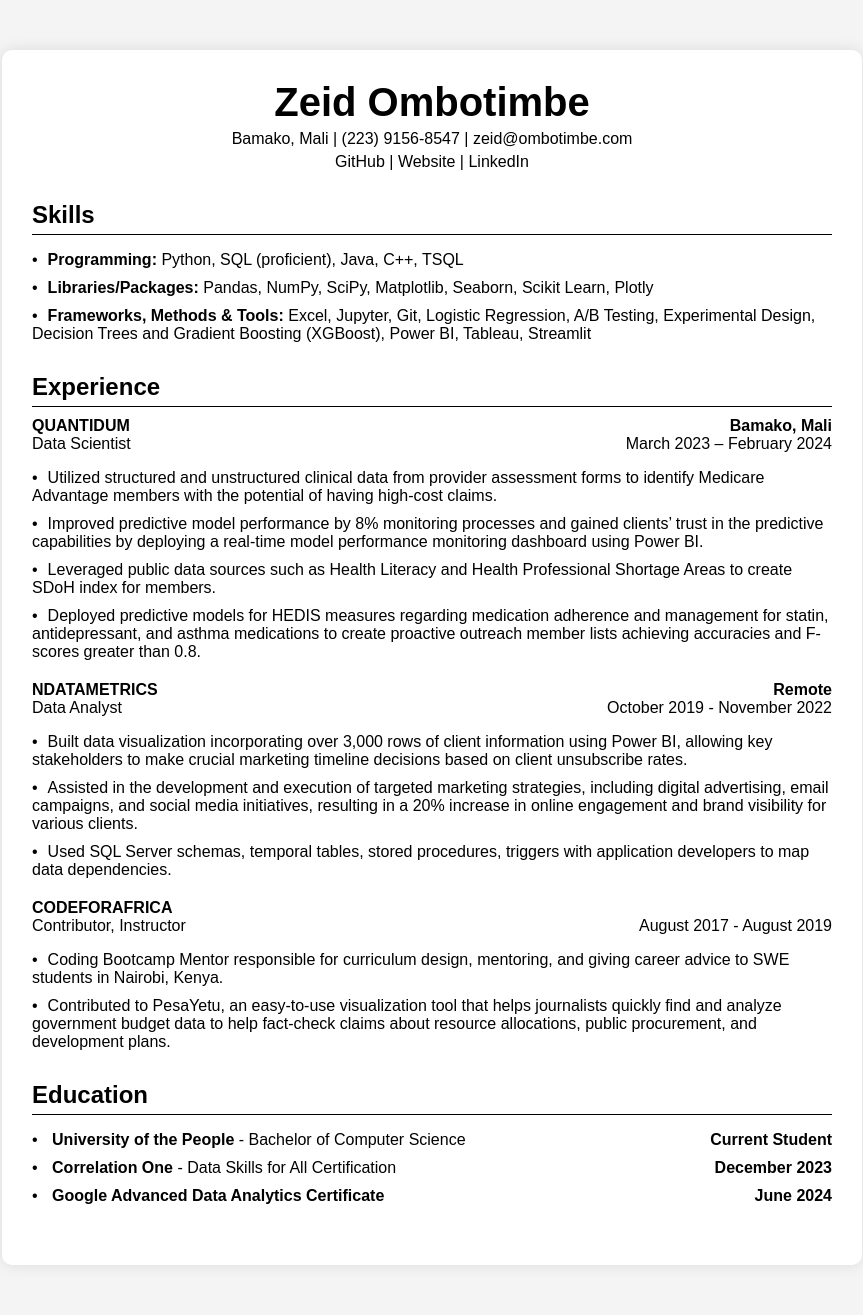
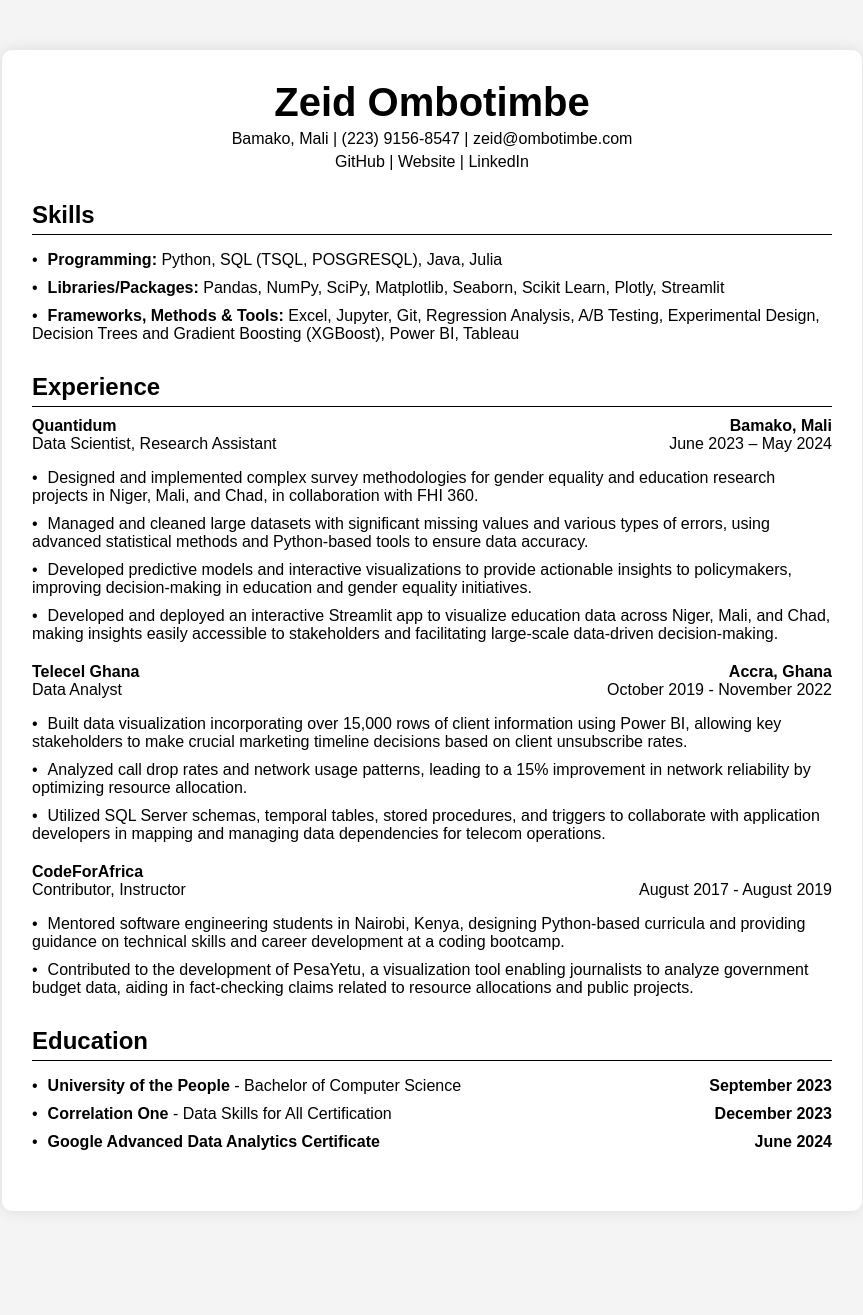
Before and after one commit to obtbe/zeidombo.github.io, a Jekyll site: the page resume.html, which Jekyll copies as it is, in a window 1280 px wide. Shown: the whole page, without its empty margins (208-1071 px from the left). Built offline with Jekyll 4.4.1, drawn with Linux system fonts in a browser that asks for light colours; after the commit the page ends 1261 px from its top, so only the background shows below that.

Commit message:
updated resume

```diff
--- a/resume.html
+++ b/resume.html
@@ -102,9 +102,9 @@
         <div class="section">
             <h2>Skills</h2>
             <ul>
-                <li><span>Programming:</span> Python, SQL (proficient), Java, C++, TSQL</li>
-                <li><span>Libraries/Packages:</span> Pandas, NumPy, SciPy, Matplotlib, Seaborn, Scikit Learn, Plotly</li>
-                <li><span>Frameworks, Methods & Tools:</span> Excel, Jupyter, Git, Logistic Regression, A/B Testing, Experimental Design, Decision Trees and Gradient Boosting (XGBoost), Power BI, Tableau, Streamlit</li>
+                <li><span>Programming:</span> Python, SQL (TSQL, POSGRESQL), Java, Julia</li>
+                <li><span>Libraries/Packages:</span> Pandas, NumPy, SciPy, Matplotlib, Seaborn, Scikit Learn, Plotly, Streamlit</li>
+                <li><span>Frameworks, Methods & Tools:</span> Excel, Jupyter, Git, Regression Analysis, A/B Testing, Experimental Design, Decision Trees and Gradient Boosting (XGBoost), Power BI, Tableau</li>
             </ul>
         </div>
 
@@ -112,46 +112,48 @@
             <h2>Experience</h2>
             <div class="job-entry">
                 <div class="clearfix">
-                    <span class="company">QUANTIDUM</span>
+                    <span class="company">Quantidum</span>
                     <span class="location">Bamako, Mali</span>
                 </div>
                 <div class="clearfix">
-                    <span class="job-title">Data Scientist</span>
-                    <span class="date">March 2023 – February 2024</span>
+                    <span class="job-title">Data Scientist, Research Assistant</span>
+                    <span class="date">June 2023 – May 2024</span>
                 </div>
                 <ul>
-                    <li>Utilized structured and unstructured clinical data from provider assessment forms to identify Medicare Advantage members with the potential of having high-cost claims.</li>
-                    <li>Improved predictive model performance by 8% monitoring processes and gained clients’ trust in the predictive capabilities by deploying a real-time model performance monitoring dashboard using Power BI.</li>
-                    <li>Leveraged public data sources such as Health Literacy and Health Professional Shortage Areas to create SDoH index for members.</li>
-                    <li>Deployed predictive models for HEDIS measures regarding medication adherence and management for statin, antidepressant, and asthma medications to create proactive outreach member lists achieving accuracies and F-scores greater than 0.8.</li>
+                    <li>Designed and implemented complex survey methodologies for gender equality and education research projects in Niger, Mali, and Chad, in collaboration with FHI 360.</li>
+                    <li>Managed and cleaned large datasets with significant missing values and various types of errors, using advanced statistical methods and Python-based tools to ensure data accuracy.</li>
+                    <li>Developed predictive models and interactive visualizations to provide actionable insights to policymakers, improving decision-making in education and gender equality initiatives.</li>
+                    <li>Developed and deployed an interactive Streamlit app to visualize education data across Niger, Mali, and Chad, making insights easily accessible to stakeholders and facilitating large-scale data-driven decision-making.</li>
                 </ul>
             </div>
+
             <div class="job-entry">
                 <div class="clearfix">
-                    <span class="company">NDATAMETRICS</span>
-                    <span class="location">Remote</span>
+                    <span class="company">Telecel Ghana</span>
+                    <span class="location">Accra, Ghana</span>
                 </div>
                 <div class="clearfix">
                     <span class="job-title">Data Analyst</span>
                     <span class="date">October 2019 - November 2022</span>
                 </div>
                 <ul>
-                    <li>Built data visualization incorporating over 3,000 rows of client information using Power BI, allowing key stakeholders to make crucial marketing timeline decisions based on client unsubscribe rates.</li>
-                    <li>Assisted in the development and execution of targeted marketing strategies, including digital advertising, email campaigns, and social media initiatives, resulting in a 20% increase in online engagement and brand visibility for various clients.</li>
-                    <li>Used SQL Server schemas, temporal tables, stored procedures, triggers with application developers to map data dependencies.</li>
+                    <li>Built data visualization incorporating over 15,000 rows of client information using Power BI, allowing key stakeholders to make crucial marketing timeline decisions based on client unsubscribe rates.</li>
+                    <li>Analyzed call drop rates and network usage patterns, leading to a 15% improvement in network reliability by optimizing resource allocation.</li>
+                    <li>Utilized SQL Server schemas, temporal tables, stored procedures, and triggers to collaborate with application developers in mapping and managing data dependencies for telecom operations.</li>
                 </ul>
             </div>
+
             <div class="job-entry">
                 <div class="clearfix">
-                    <span class="company">CODEFORAFRICA</span>
+                    <span class="company">CodeForAfrica</span>
                 </div>
                 <div class="clearfix">
                     <span class="job-title">Contributor, Instructor</span>
                     <span class="date">August 2017 - August 2019</span>
                 </div>
                 <ul>
-                    <li>Coding Bootcamp Mentor responsible for curriculum design, mentoring, and giving career advice to SWE students in Nairobi, Kenya.</li>
-                    <li>Contributed to PesaYetu, an easy-to-use visualization tool that helps journalists quickly find and analyze government budget data to help fact-check claims about resource allocations, public procurement, and development plans.</li>
+                    <li>Mentored software engineering students in Nairobi, Kenya, designing Python-based curricula and providing guidance on technical skills and career development at a coding bootcamp.</li>
+                    <li>Contributed to the development of PesaYetu, a visualization tool enabling journalists to analyze government budget data, aiding in fact-checking claims related to resource allocations and public projects.</li>
                 </ul>
             </div>
         </div>
@@ -159,18 +161,9 @@
         <div class="section">
             <h2>Education</h2>
             <ul>
-                <li>
-                    <span>University of the People</span> - Bachelor of Computer Science
-                    <span class="date">Current Student</span>
-                </li>
-                <li>
-                    <span>Correlation One</span> - Data Skills for All Certification
-                    <span class="date">December 2023</span>
-                </li>
-                <li>
-                    <span>Google Advanced Data Analytics Certificate</span>
-                    <span class="date">June 2024</span>
-                </li>
+                <li><span>University of the People</span> - Bachelor of Computer Science <span class="date">September 2023</span></li>
+                <li><span>Correlation One</span> - Data Skills for All Certification <span class="date">December 2023</span></li>
+                <li><span>Google Advanced Data Analytics Certificate</span> <span class="date">June 2024</span></li>
             </ul>
         </div>
     </div>
```
